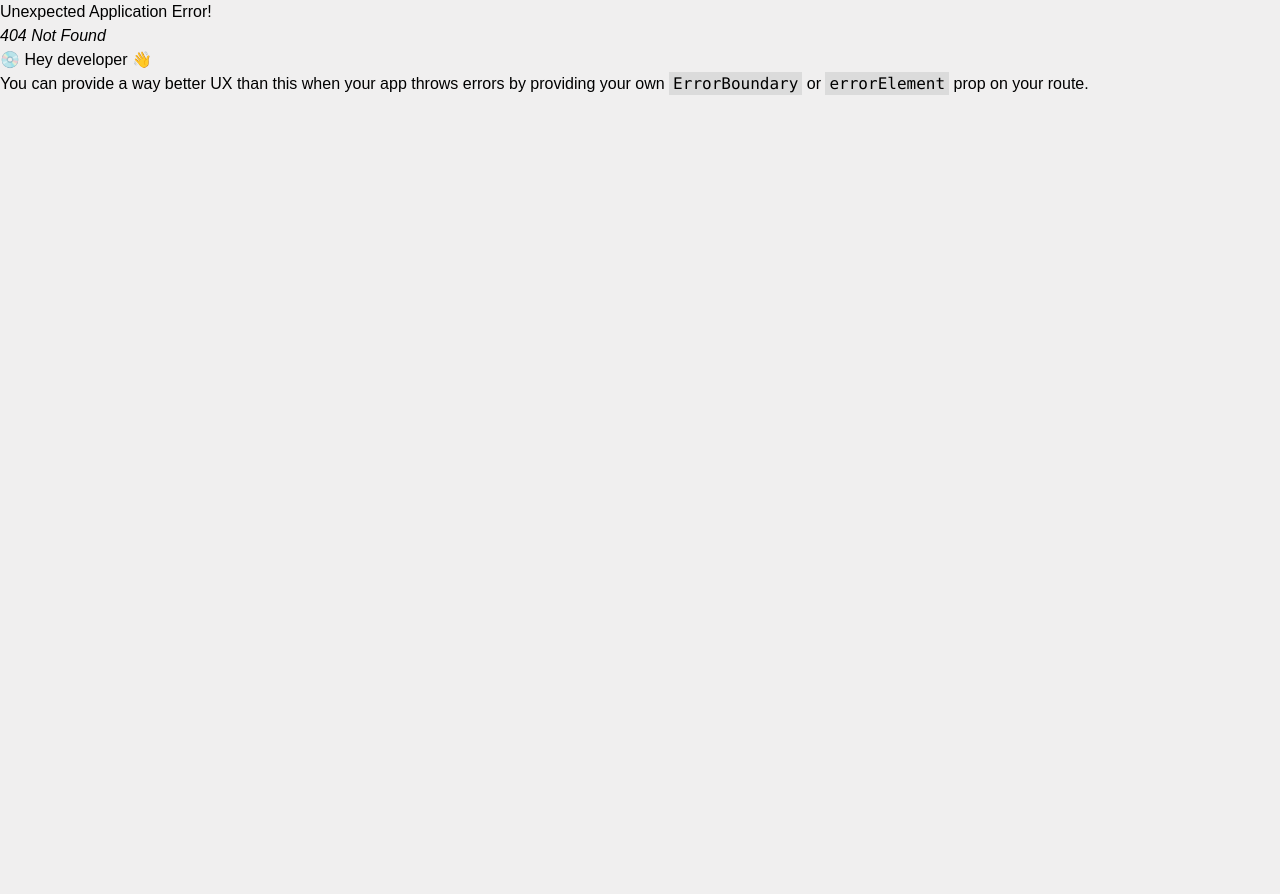
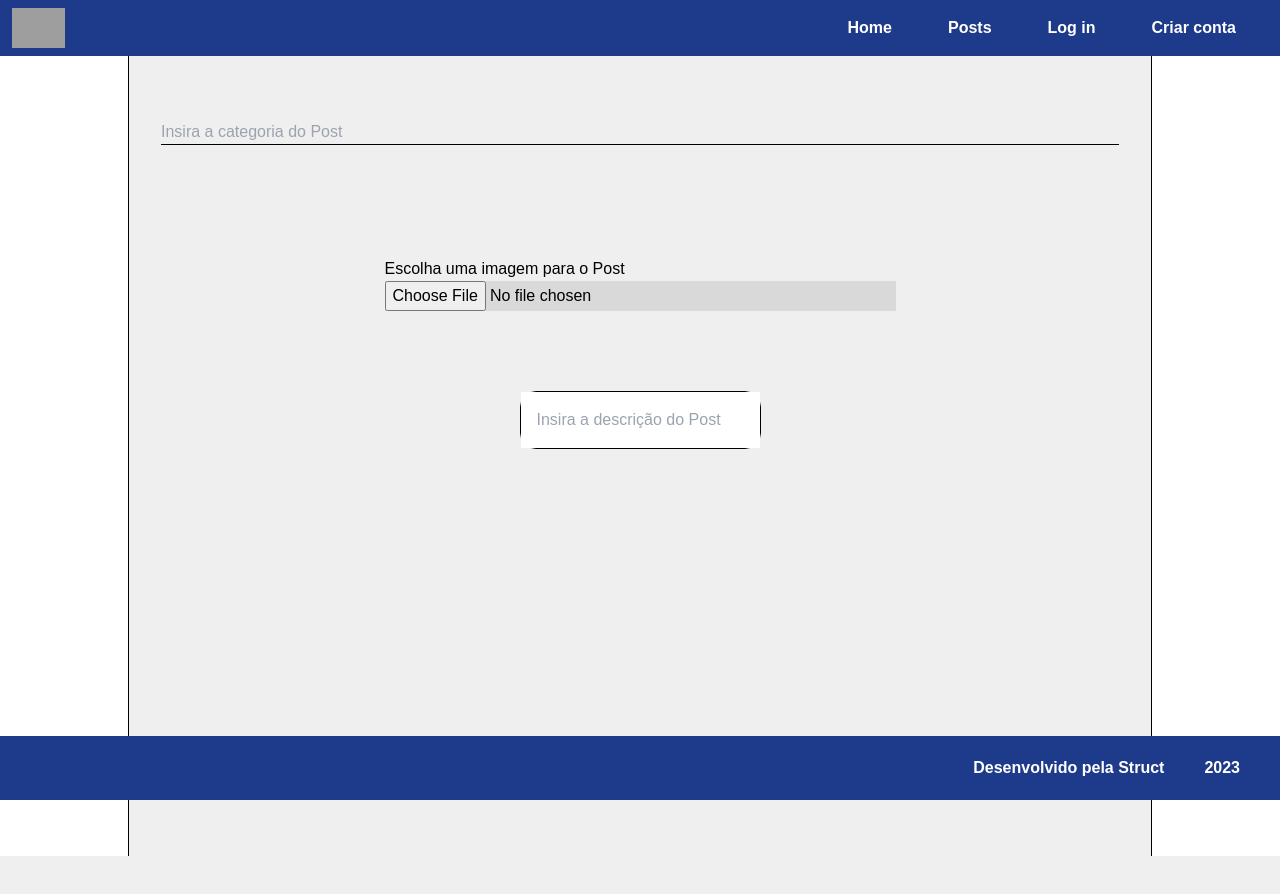
Before and after one commit to LuisBFlexa/front-end, a React (Vite) app in the folder projeto_final/: page /createpost in a window 1280 px wide. Before the commit this address had no page. Shown: the top 894 px of the page. Before the commit the page ends 800 px from the top, so only its background shows below. Built offline with nearby package versions, Linux system fonts and the light colour scheme; grey boxes are pictures that could not be loaded.

Commit message:
Post Page

```diff
--- a/projeto_final/src/components/footer/footer.jsx
+++ b/projeto_final/src/components/footer/footer.jsx
@@ -1,6 +1,6 @@
 export default function Footer() {
     return (
-        <div className="text-white w-full h-16 bg-blue-900 flex justify-end  static bottom-0">
+        <div className="text-white w-full h-16 bg-blue-900 flex justify-end sticky bottom-0 ">
             <div className="flex items-center space-x-10 mr-10 font-inter font-semibold ">
                 <ul>Desenvolvido pela Struct </ul>
                 <ul>2023</ul>
--- a/projeto_final/src/pages/post/create_post.jsx
+++ b/projeto_final/src/pages/post/create_post.jsx
@@ -1 +1,31 @@
-// AINDA NAO FIZ
+function CreatePost() {
+    return (
+        <div className = "bg-white flex justify-around">
+            <div className="bg-[#F0EFEF] w-4/5 min-h-screen border-r-0.1 border-l-0.1 border-black justify-center">
+
+                {/* CATEGORIA */}
+                <div className="mt-16 mx-8 w-max-full h-fit border-b-0.1 border-black">
+                    <input className="bg-[#F0EFEF]" type="text" placeholder="Insira a categoria do Post"
+                    /*value = {post.category} onChange={(ev) => {set{post.category}(ev.target.value)}}*//>
+                </div>
+
+                <div className="mt-28 w-full max-h-screen justify-center items-center flex">
+                    <div className="bg-[#D9D9D9] w-1/2 h-fit max-h-4/5">
+                        <p className="bg-[#F0EFEF]">Escolha uma imagem para o Post</p>
+                        <input type="file" placeholder="Escolha uma imagem para o Post"
+                        /*value = {post.picture} onChange={(ev) => {set{post.picture}(ev.target.value)}}*/ />
+                    </div>
+                </div>
+
+                <div className="my-20 w-full h-fit max-h-1/5 flex justify-center items-center">
+                    <div className="bg-[#D9D9D9] w-fit h-fit max-w-1/2 rounded-2xl border-0.1 border-black">
+                        <input type="text" className="p-4" placeholder="Insira a descrição do Post"
+                        /*value = {post.content} onChange={(ev) => {set{post.content}(ev.target.value)}}*/ />
+                    </div>
+                </div>
+            </div>
+        </div>
+    )
+}
+
+export default CreatePost
--- a/projeto_final/src/pages/post/post_admin.jsx
+++ b/projeto_final/src/pages/post/post_admin.jsx
@@ -1 +1,40 @@
-// AINDA NAO FIZ
+function PostAdm() {
+    return (
+        <div className = "bg-white flex justify-around">
+            <div className="bg-[#F0EFEF] w-4/5 min-h-screen border-r-0.1 border-l-0.1 border-black justify-center">
+
+                {/* CATEGORIA */}
+                <div className="mt-16 mx-8 w-max-full h-fit border-b-0.1 border-black">
+                    <p className="text-3xl">{post.category}</p>
+                </div>
+
+                <div className="mt-28 w-full max-h-screen justify-center items-center flex">
+                    <div className="bg-[#D9D9D9] w-1/2 h-fit max-h-4/5">
+                        <img src={post.picture} alt="foto do post" />
+                    </div>
+                </div>
+
+                <div className="my-20 w-full h-fit max-h-1/5 flex justify-center items-center">
+                    <div className="bg-[#D9D9D9] w-fit h-fit max-w-1/2 rounded-2xl border-0.1 border-black">
+                        <p className="p-4">
+                            {post.content}
+                        </p>
+                    </div>
+                </div>
+                <div className="flex  justify-around items-center">
+                    <button type = "submit" className="bg-blue-900 w-40 h-12 rounded-3xl mt-10 my-10">
+                        <p className="text-white text-xl">Criar novo Post</p>
+                    </button>
+                    <button type = "submit" className="bg-blue-900 w-40 h-12 rounded-3xl mt-10 my-10">
+                        <p className="text-white text-xl">Excluir Post</p>
+                    </button>
+                    <button type = "submit" className="bg-blue-900 w-40 h-12 rounded-3xl mt-10d my-10">
+                        <p className="text-white text-xl">Editar Post</p>
+                    </button>
+                </div>
+            </div>
+        </div>
+    )
+}
+
+export default PostAdm
```
Also changed, not shown: projeto_final/src/App.jsx (+10 -0 lines).
